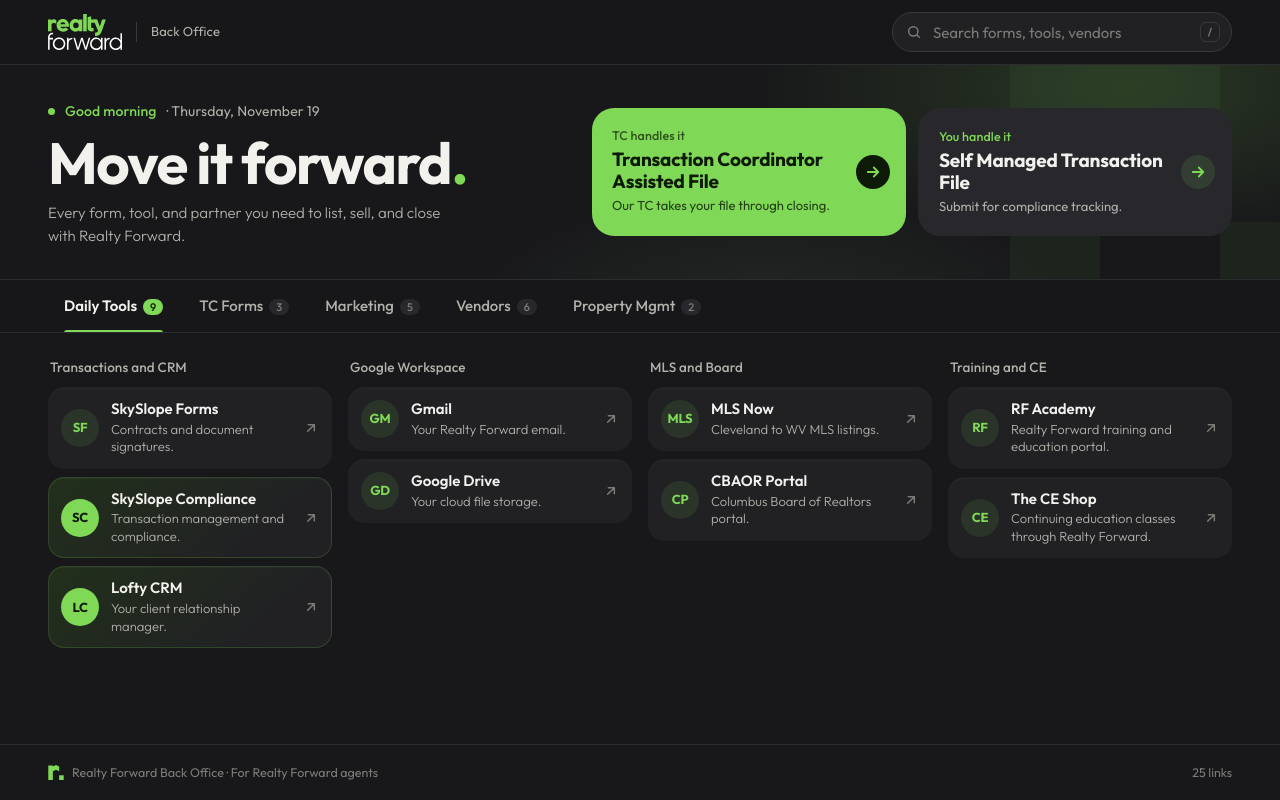
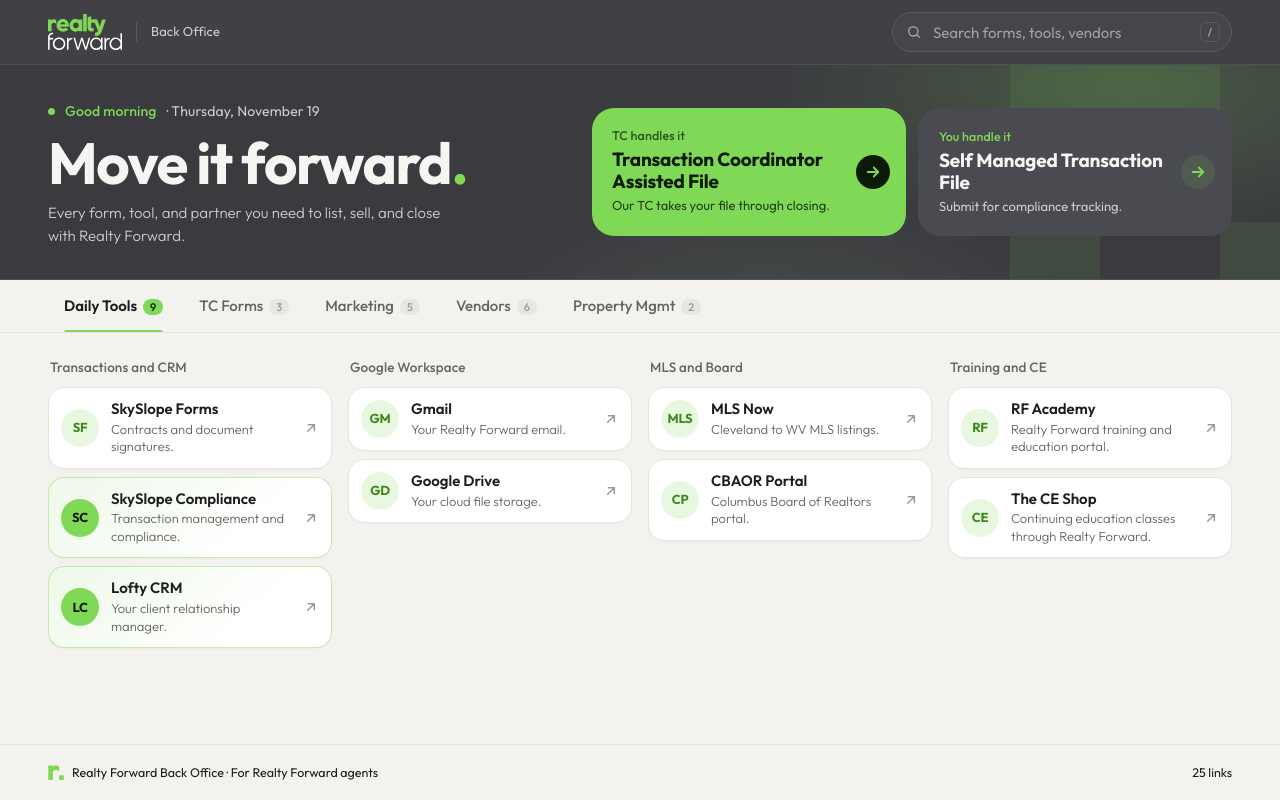
Before and after one commit to cbushome/cbushome.github.io, a plain HTML site: page index.html in a window 1280 px wide. Drawn offline with Linux system fonts and the light colour scheme.

Commit message:
Split theme: slate top, off-white content (#7)
Lighter slate for the header and hero so the logo keeps its white
and green colorway, with tabs and cards on warm off-white. Grey search
clear button.


Claude-Session: https://claude.ai/code/session_01NW5pFPB3mSEibJBVePsBtn

Co-authored-by: Claude <noreply@anthropic.com>

```diff
--- a/index.html
+++ b/index.html
@@ -4,7 +4,7 @@
   <meta charset="UTF-8" />
   <meta name="viewport" content="width=device-width, initial-scale=1.0, viewport-fit=cover" />
   <meta name="robots" content="noindex, nofollow" />
-  <meta name="theme-color" content="#18181a" />
+  <meta name="theme-color" content="#3a3a3f" />
   <meta name="apple-mobile-web-app-capable" content="yes" />
   <meta name="apple-mobile-web-app-status-bar-style" content="black-translucent" />
   <meta name="apple-mobile-web-app-title" content="RF Back Office" />
@@ -70,6 +70,7 @@
       transition: border-color .2s, background .2s;
     }
     .search input::placeholder { color: var(--dim); }
+    .search input::-webkit-search-cancel-button { filter: grayscale(1) brightness(1.6); cursor: pointer; }
     .search input:focus { border-color: var(--green); background: var(--surface-2); }
     .search kbd {
       position: absolute; right: 12px; top: 50%; transform: translateY(-50%);
@@ -229,6 +230,41 @@
     .card:hover { border-color: rgba(127,216,86,.35); box-shadow: 0 10px 30px -14px rgba(127,216,86,.35); }
     .card.feat { border-color: rgba(127,216,86,.18); background: linear-gradient(140deg, #22301b 0%, var(--surface) 75%); }
     .cta.ghost { border-color: transparent; background: var(--surface-2); }
+    /* ---------- Lighter slate for the header and top section ---------- */
+    :root {
+      --black: #3a3a3f; --surface: #45454b; --surface-2: #4d4d54;
+      --line: #4f4f56; --line-2: #5a5a62; --text: #f6f5f2; --muted: #d0cec9; --dim: #a3a19c;
+    }
+    .topbar { background: rgba(58,58,63,.97); }
+    .hero::before {
+      background:
+        radial-gradient(45% 110% at 88% 10%, rgba(127,216,86,.2), transparent 65%),
+        radial-gradient(35% 90% at 60% 120%, rgba(180,230,160,.10), transparent 70%);
+    }
+    .hero-mark { opacity: .1; }
+    .cta.ghost { background: #4a4a51; }
+    .cta.ghost:hover { background: #52525a; }
+    /* ---------- Split: charcoal top, off-white content ---------- */
+    body { background: #f3f2ee; }
+    .hero { background: var(--black); }
+    .tabs-bar, main, footer {
+      --surface: #ffffff; --surface-2: #fbfbf8;
+      --line: #e6e4de; --line-2: #dbd8d0; --text: #1d1d1f; --muted: #66645f; --dim: #9b9993;
+      --green-deep: #3f8a1f;
+      color: var(--text);
+    }
+    .tabs-bar { background: rgba(243,242,238,.94); }
+    .tab .n { background: #e8e6e0; }
+    .tab[aria-selected="true"] .n { color: var(--green-ink); }
+    .card { border-color: var(--line); box-shadow: 0 1px 2px rgba(0,0,0,.03); }
+    .card:hover { background: #fff; border-color: rgba(127,216,86,.7); box-shadow: 0 12px 28px -16px rgba(0,0,0,.18); }
+    .card.feat { background: linear-gradient(140deg, #eef8e8 0%, #fff 70%); border-color: rgba(127,216,86,.45); }
+    .tile { background: rgba(127,216,86,.18); color: var(--green-deep); }
+    .card:hover .go { color: var(--green-deep); }
+    .note { color: var(--green-deep); background: rgba(127,216,86,.12); border-color: rgba(127,216,86,.35); }
+    main mark { background: rgba(127,216,86,.35); color: var(--text); }
+    .panel-h .dot { color: var(--green-deep); }
+    footer { background: #f3f2ee; }
     @media (max-width: 900px) {
       .hero-inner { grid-template-columns: 1fr; gap: 20px; }
     }
--- a/sw.js
+++ b/sw.js
@@ -1,5 +1,5 @@
 // Bump VERSION whenever you want installed copies to drop their old cache.
-const VERSION = 'rf-backoffice-v6';
+const VERSION = 'rf-backoffice-v7';
 const ASSETS = ['./', './index.html', './manifest.json', './icon-192.png', './icon-512.png', './logo-wordmark.svg', './favicon.svg'];
 
 self.addEventListener('install', e => {
```
